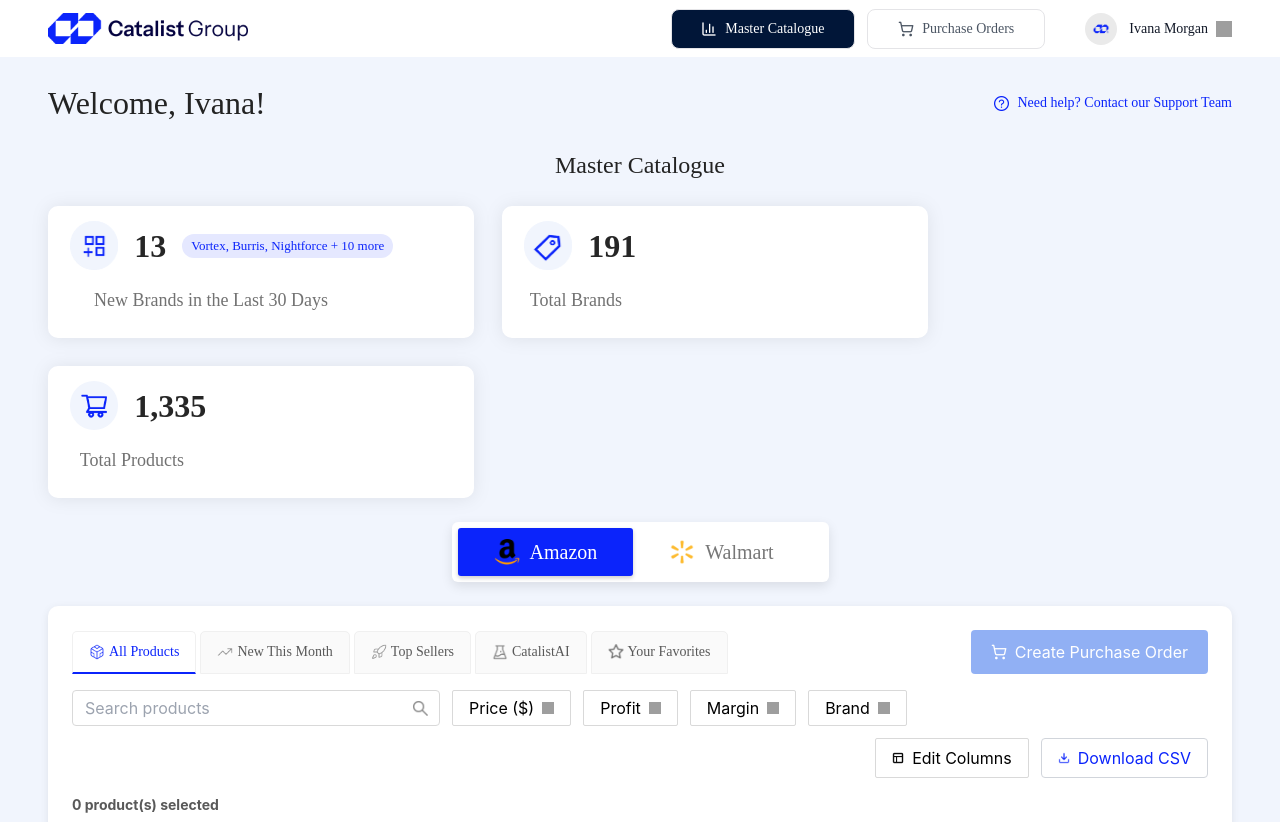
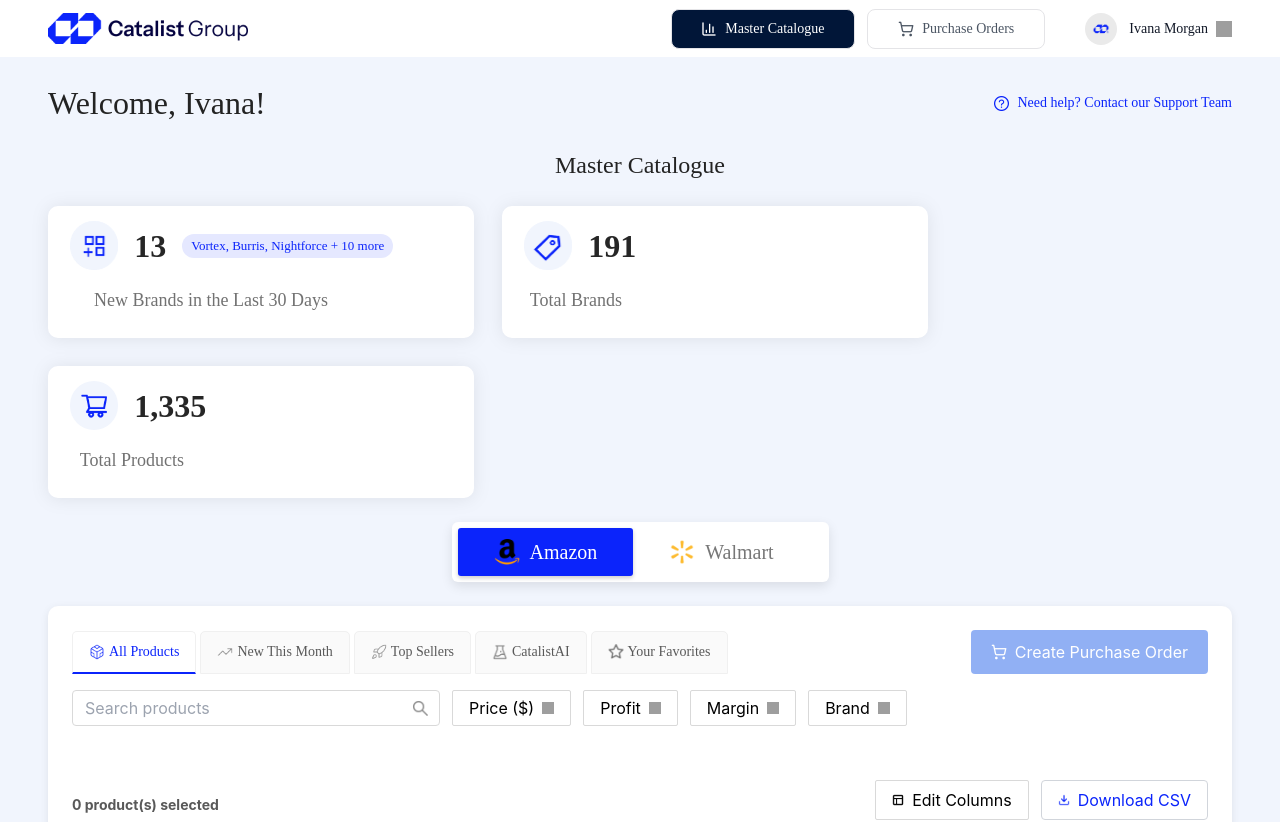
Before and after one commit to Iweisc/catalist, a React (Create React App) app: page /dashboard in a window 1280 px wide. Shown: the top 822 px of the page. Built offline with nearby package versions, Linux system fonts and the light colour scheme; grey boxes are pictures that could not be loaded.

Commit message:
feat: position the buttons correctly

```diff
--- a/src/pages/DashboardPage/DashboardPage.css
+++ b/src/pages/DashboardPage/DashboardPage.css
@@ -444,6 +444,8 @@
     gap: 12px;
     flex-wrap: wrap;
     justify-content: flex-end;
+    position: relative;
+    top: 42px;
 }
 
 .table-actions .download-csv{
```
